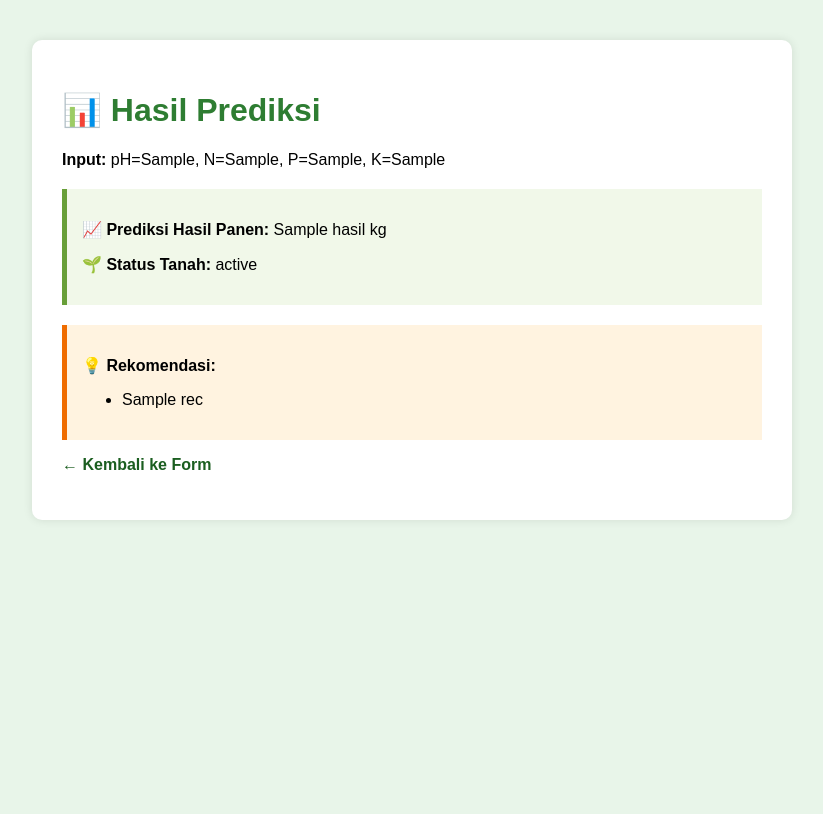
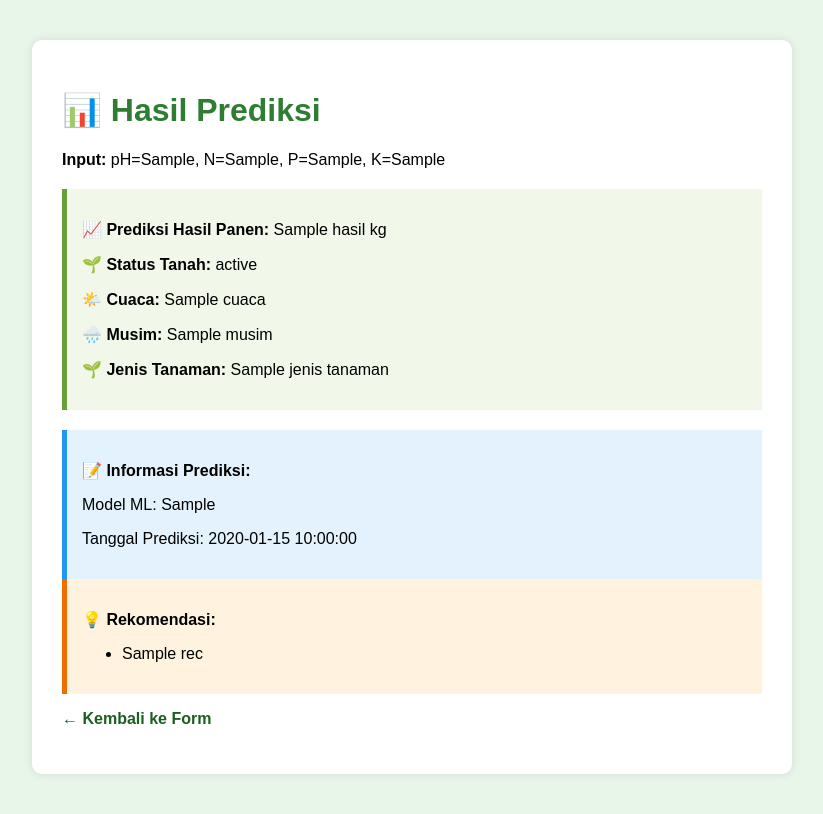
Before and after one commit to yandri918/agriisensa, a Flask app: template templates/result.html in a window 1280 px wide. Shown: the whole page, without its empty margins (228-1051 px from the left). Before the commit the page ends 520 px from the top, so only its background shows below. Run offline with Flask 3, Linux system fonts and the light colour scheme; the template is opened without the code that fills it: most values are stand-ins (such as "Sample title", 1, 10 or a date in 2020).

Commit message:
Update result.html

```diff
--- a/templates/result.html
+++ b/templates/result.html
@@ -10,6 +10,7 @@
         .rekomendasi { background: #fff3e0; padding: 15px; border-left: 5px solid #ef6c00; }
         a { color: #1b5e20; text-decoration: none; font-weight: bold; }
         a:hover { text-decoration: underline; }
+        .info { background: #e3f2fd; padding: 15px; border-left: 5px solid #2196f3; }
     </style>
 </head>
 <body>
@@ -20,6 +21,15 @@
         <div class="result">
             <p><strong>📈 Prediksi Hasil Panen:</strong> {{ hasil }} kg</p>
             <p><strong>🌱 Status Tanah:</strong> {{ status }}</p>
+            <p><strong>🌤️ Cuaca:</strong> {{ cuaca }}</p>
+            <p><strong>🌧️ Musim:</strong> {{ musim }}</p>
+            <p><strong>🌱 Jenis Tanaman:</strong> {{ jenis_tanaman }}</p>
+        </div>
+
+        <div class="info">
+            <p><strong>📝 Informasi Prediksi:</strong></p>
+            <p>Model ML: {{ model_used }}</p>
+            <p>Tanggal Prediksi: {{ tanggal }}</p>
         </div>
 
         <div class="rekomendasi">
```
